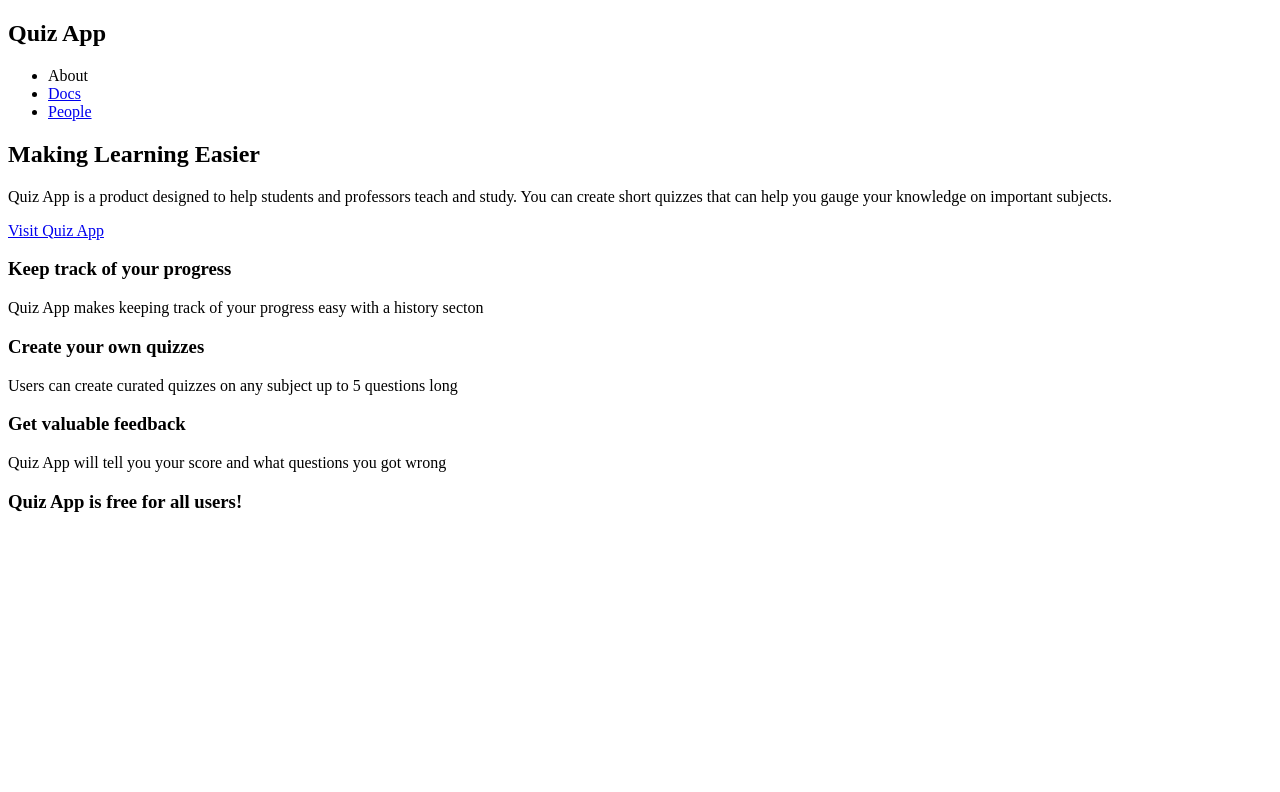
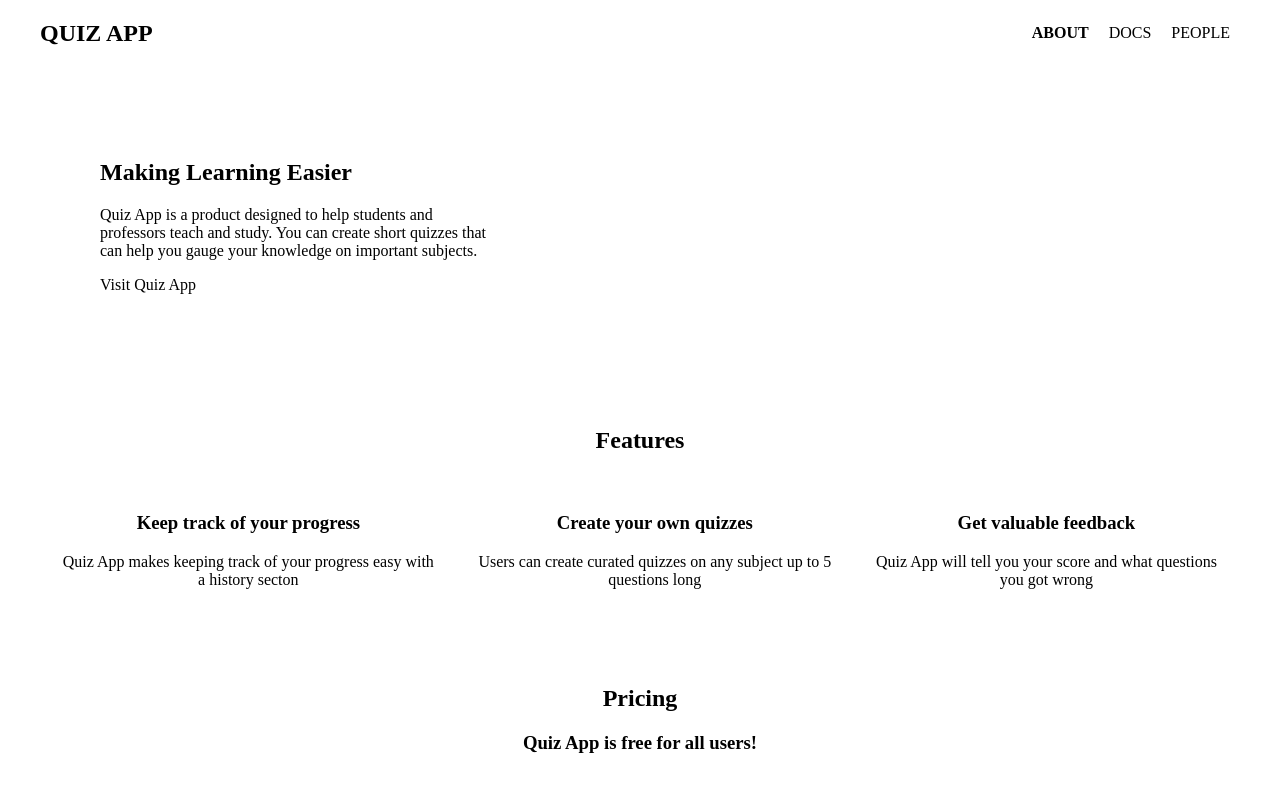
Before and after one commit to xavierhodges489/quizappdoc, a plain HTML site: page index.html in a window 1280 px wide. Drawn offline with Linux system fonts and the light colour scheme.

Commit message:
added styles and removed refresh

```diff
--- a/index.html
+++ b/index.html
@@ -3,8 +3,8 @@
 <head>
     <meta charset="UTF-8">
     <meta name="viewport" content="width=device-width, initial-scale=1.0">
-    <meta http-equiv="refresh" content="3" >
     <title>Quiz App</title>
+    <link rel="stylesheet" href="styles.css">
 </head>
 <body>
     <nav>
@@ -22,7 +22,10 @@
             <a href="https://quiz-db-808.web.app/">Visit Quiz App</a>
         </div>
     </section>
-    <section class="features">
+    <section class="section">
+        <div class="content">
+            <h2 class=".section-title">Features</h2>
+            <div class="features">
                 <div class="feature">
                     <h3>Keep track of your progress</h3>
                     <p>Quiz App makes keeping track of your progress easy with a history secton</p>
@@ -35,9 +38,14 @@
                     <h3>Get valuable feedback</h3>
                     <p>Quiz App will tell you your score and what questions you got wrong</p>
                 </div>
+            </div>
+        </div>
     </section>
-    <section class="pricing">
+    <section class="section">
+        <div class="content">
+            <h2 class=".section-title">Pricing</h2>
             <h3>Quiz App is free for all users!</h3>
+        </div>
     </section>
 </body>
 </html>
--- /dev/null
+++ b/styles.css
@@ -0,0 +1,71 @@
+body {
+    margin: 0;
+}
+
+a {
+    text-decoration: none;
+    color: black;
+}
+
+a:hover {
+    text-decoration: underline;
+}
+
+
+li {
+    list-style-type: none;
+}
+
+nav {
+    display: flex;
+    justify-content: space-between;
+    align-items: center;
+    padding: 0px 40px;
+    text-transform: uppercase;
+}
+
+.content {
+    padding: 40px 40px 0px;
+}
+
+.nav-links {
+    display: flex;
+}
+
+.nav-element {
+    padding: 0px 10px;
+
+}
+
+.nav-element-active {
+    font-weight: bold;
+}
+
+.header {
+    height: 300px;
+    display: flex;
+    align-items: center;
+}
+
+.header-info {
+    max-width: 400px;
+    margin-left: 100px;
+}
+
+.section {
+    display: flex;
+    justify-content: center;
+    text-align: center;
+}
+
+.section-title {
+    text-align: center;
+}
+
+.features {
+    display: flex;
+}
+
+.feature {
+    padding: 20px;
+}
```
Also changed, not shown: docs.html (+1 -1 lines), people.html (added, +38 -0 lines). Lines whose indentation alone changed are shown as unchanged.
